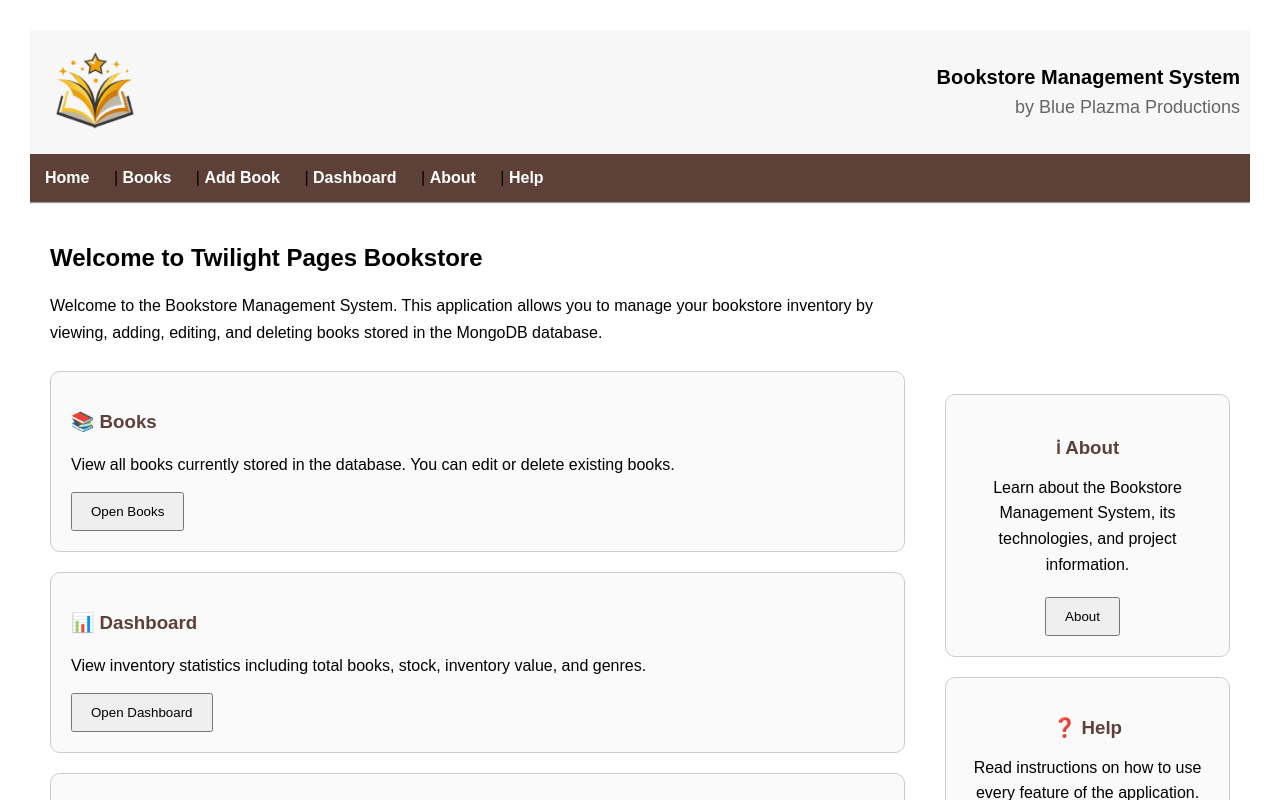
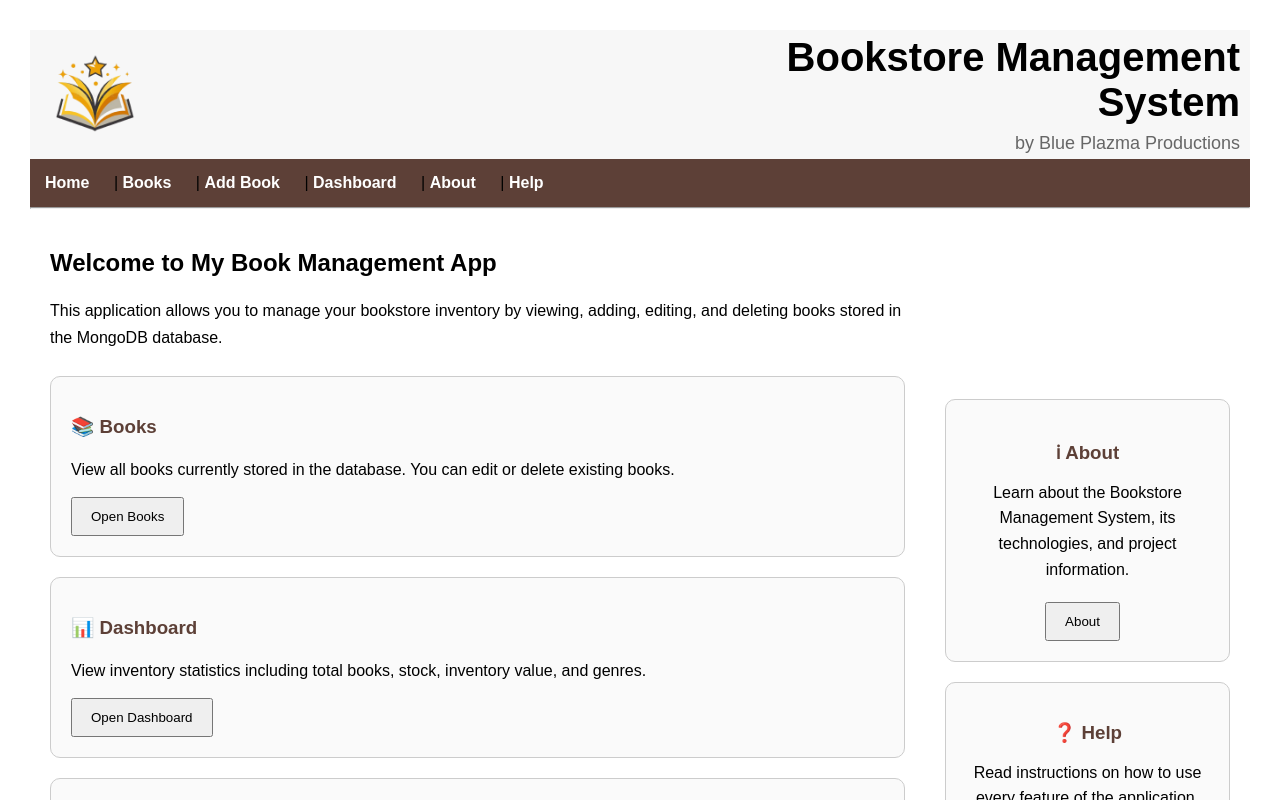
Before and after one commit to UBSITBrettBagleo/bookstore-management-system, an Angular app: page / in a window 1280 px wide. Shown: the top 800 px of the page. Built offline with nearby package versions, Linux system fonts and the light colour scheme.

Commit message:
Fixed description error

```diff
--- a/src/app/app.css
+++ b/src/app/app.css
@@ -50,7 +50,7 @@ body{
 
 .right-side h1{
 
-    font-size:20px;
+    font-size:40px;
 
     margin-bottom:8px;
 
--- a/src/app/pages/edit-book/edit-book.ts
+++ b/src/app/pages/edit-book/edit-book.ts
@@ -1,4 +1,4 @@
-import { Component, OnInit } from '@angular/core';
+import { Component, OnInit, ChangeDetectorRef } from '@angular/core';
 import { FormsModule } from '@angular/forms';
 import { ActivatedRoute, Router } from '@angular/router';
 import { BookService } from '../../services/book';
@@ -20,13 +20,15 @@ export class EditBook implements OnInit {
     genre: '',
     price: 0,
     stock: 0,
-    coverImage: ''
+    coverImage: '',
+    description: ''
   };
 
   constructor(
     private route: ActivatedRoute,
     private router: Router,
-    private bookService: BookService
+    private bookService: BookService,
+
   ) {}
 
   ngOnInit(): void {
--- a/src/app/pages/home/home.html
+++ b/src/app/pages/home/home.html
@@ -2,10 +2,10 @@
 
     <div class="left-column">
 
-        <h2>Welcome to Twilight Pages Bookstore</h2>
+        <h2>Welcome to My Book Management App</h2>
 
         <p class="intro">
-            Welcome to the Bookstore Management System. This application allows
+            This application allows
             you to manage your bookstore inventory by viewing, adding, editing,
             and deleting books stored in the MongoDB database.
         </p>
```
